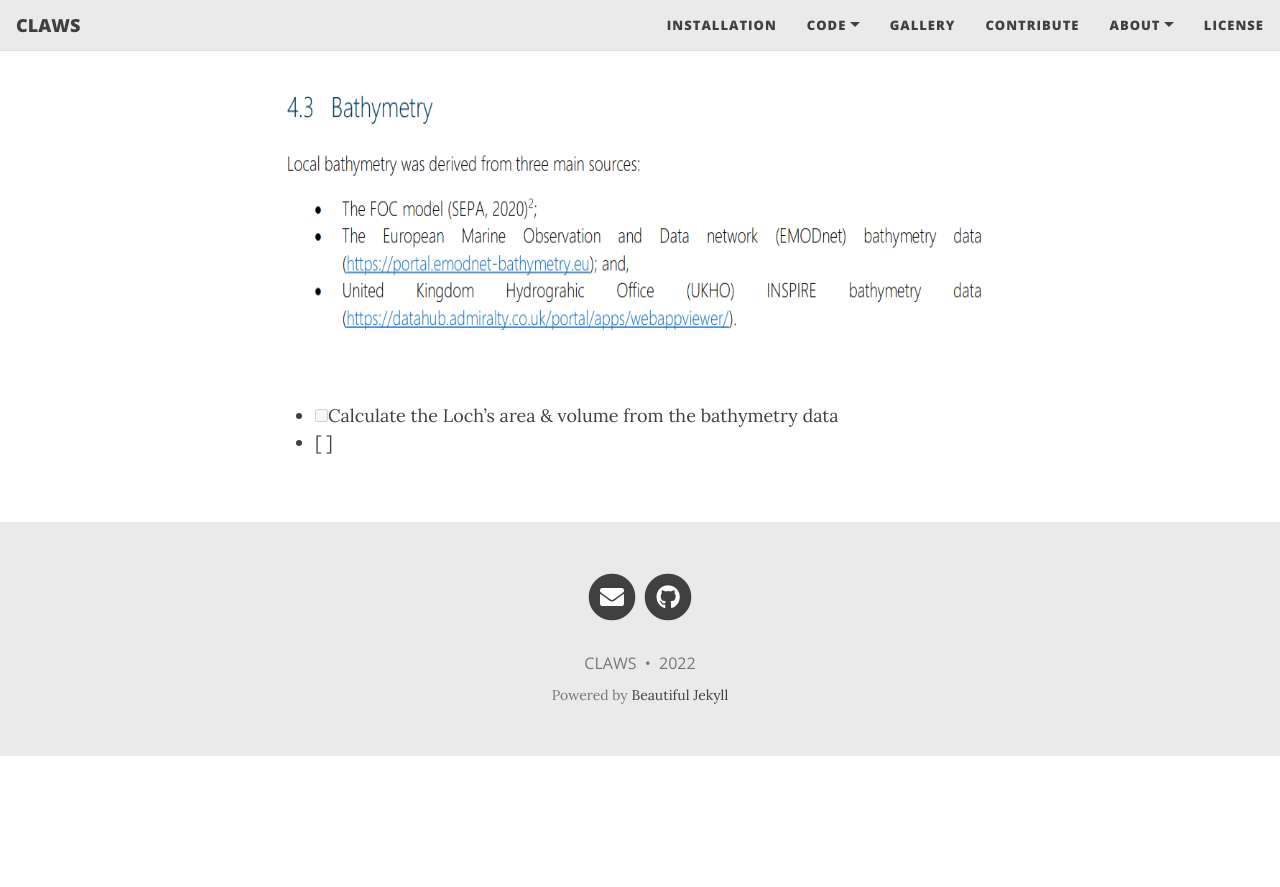
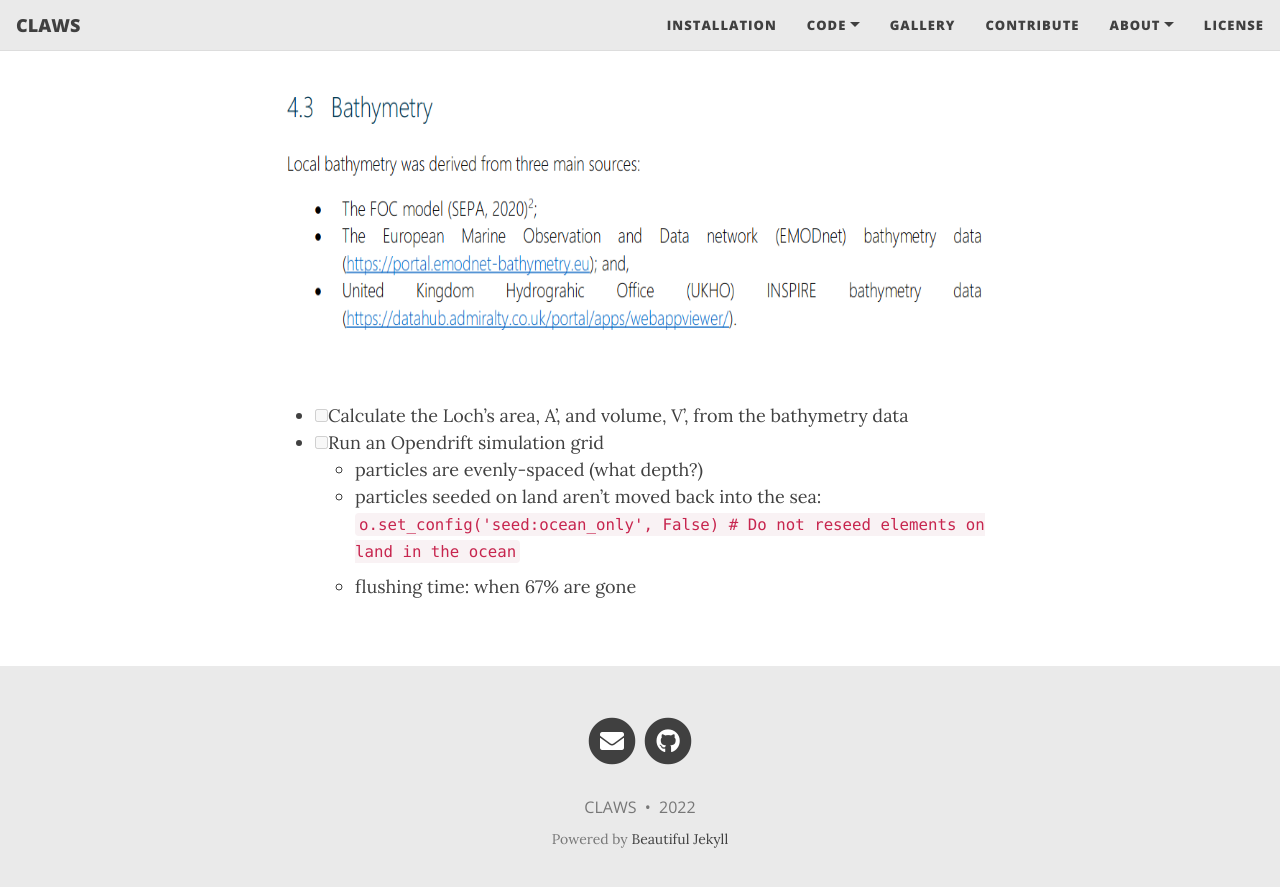
Before and after one commit to claws-scot/claws-scot.github.io, a Jekyll site: the page built from meeting.md, in a window 1280 px wide and 900 px high, scrolled down 1357 px. Shown: the top 887 px of the window. Built offline with Jekyll 4.4.1, drawn with Linux system fonts in a browser that asks for light colours; nearby versions of some CDN libraries; before the commit the page ends 2113 px from its top, so only the background shows below that; some of the changed text lies outside the part shown.

Commit message:
Editing web pages

````diff
--- a/meeting.md
+++ b/meeting.md
@@ -10,7 +10,7 @@ nav-short: true
 Reproduce the work presented the PARTRAC report (uses MIKE 21).
 &nbsp;
 <h5>ECE & NEI ESTIMATIONS</h5>
-- [x] Add Loch's area, volume and tidal range data (Edwards & Sharples)
+- [x] Add Loch's area, A, volume, V, and tidal range data (Edwards & Sharples)
 - [x] Estimate flushing rate and flushing time
 - [x] Derive ECE (any units) and NEI
 - [ ] Understand S: the rate at which nutrient nitrogen is discharged
@@ -44,5 +44,12 @@ Salmon Farm's nutrient enhancement index = 1
 <img src="/docs/meeting/bathymetry-data.png" style="height:300px">
 </p>
 
-- [ ] Calculate the Loch's area & volume from the bathymetry data
-- [ ]
+- [ ] Calculate the Loch's area, A', and volume, V', from the bathymetry data
+- [ ] Run an Opendrift simulation grid
+  * particles are evenly-spaced (what depth?)
+  * particles seeded on land aren't moved back into the sea:
+    ```o.set_config('seed:ocean_only', False) # Do not reseed elements on land in the ocean```
+    <div style="line-height:50%;">
+        <br>
+    </div>
+  * flushing time: when 67% are gone
````
